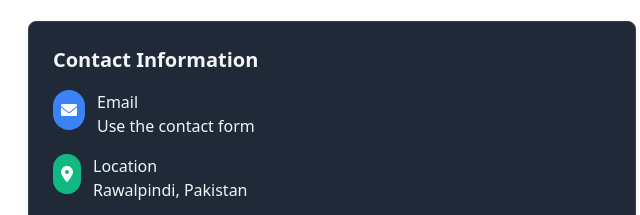
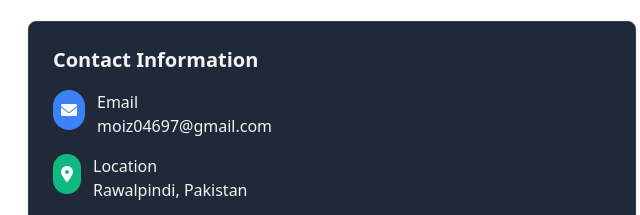
Before and after one commit to ChAbdulMoiz/profile, a plain HTML site: page index.html in a window 1280 px wide. Shown: the part 2007-2222 px from the top of the page, 628-1268 px from the left. Drawn offline with nearby package versions, Linux system fonts and the light colour scheme; animation ran at ten frames a second.

Commit message:
index.html

```diff
--- a/index.html
+++ b/index.html
@@ -948,7 +948,7 @@
                 </div>
                 <div>
                   <h4 class="font-medium">Email</h4>
-                  <p class="text-sm md:text-base">Use the contact form</p>
+                  <p class="text-sm md:text-base">moiz04697@gmail.com</p>
                 </div>
               </div>
 
```
